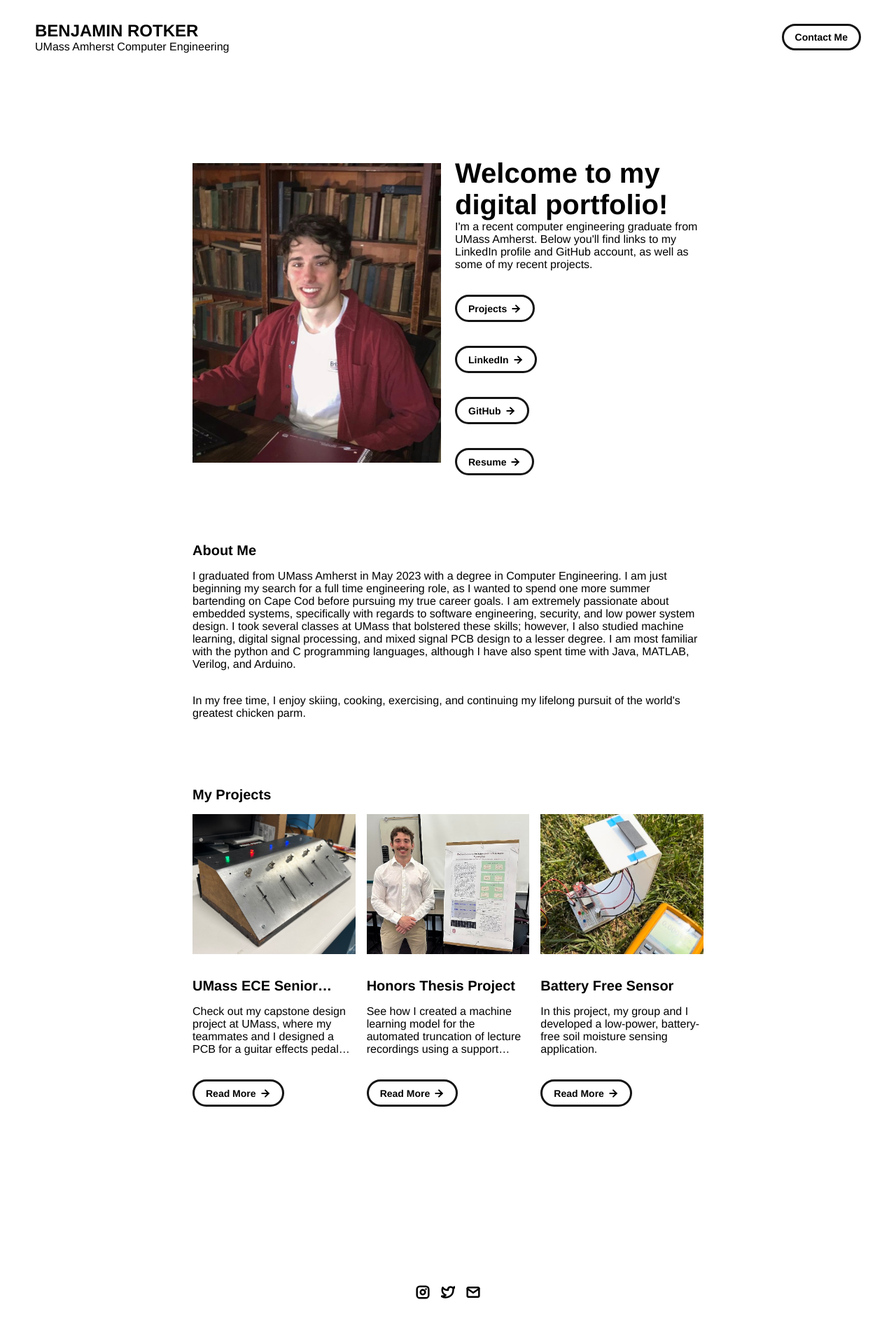
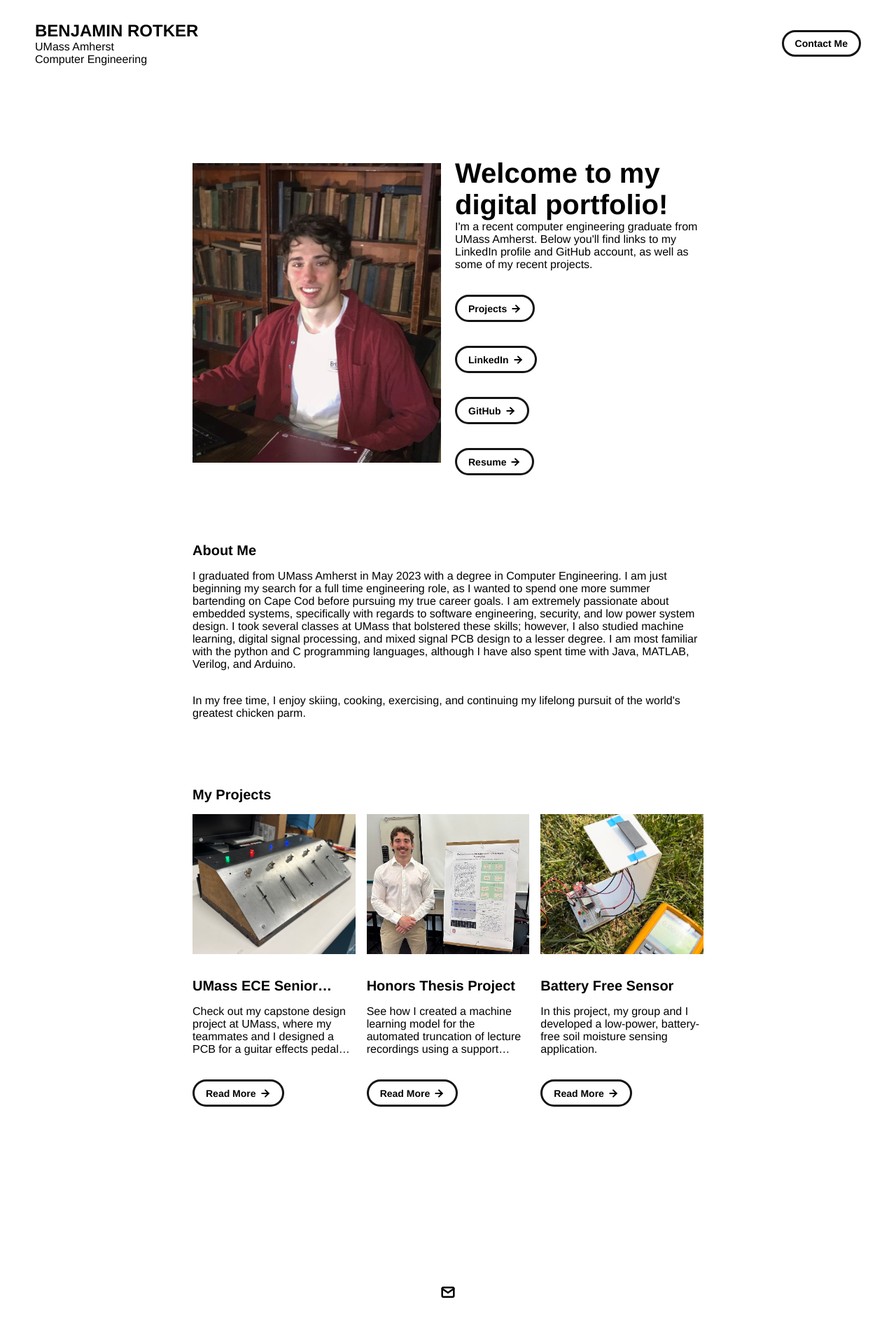
Before and after one commit to rotkstar/rotkstar.github.io, a plain HTML site: page index.html in a window 1280 px wide. Shown: the whole page at 70% size. Drawn offline with Linux system fonts and the light colour scheme.

Commit message:
Commit 13

```diff
--- a/index.html
+++ b/index.html
@@ -30,9 +30,10 @@
       <a class="nav-title-link" href="./index.html">
         <!-- TODO - Change the "Portfolio Title" to whatever you want displayed in the top left -->
         <span class="nav-title">BENJAMIN ROTKER</span>
-				<div class="body-text">UMass Amherst Computer Engineering </div>
+				<div class="body-text">UMass Amherst</div>
+				<div class="body-text">Computer Engineering</div>
          <!-- TODO - Change the email after 'mailto:' to your email address for contact -->
-        <a class="button" href="mailto:whitevans.eth@gmail.com">
+        <a class="button" href="mailto:ben.rotker@gmail.com">
           <span class="button-text">Contact Me</span>
         </a>
       </a>
@@ -170,27 +171,11 @@
     <!-- FOOTER -->
     <div id="footer">
       <!--
-        TODO - Change href to your Instagram account (can also delete entire "a" element if no Instagram)
-
-        This should be the same across all pages.
-      -->
-      <a class="icon-link" target="_blank" href="https://twitter.com/whitevans_eth">
-        <image src="./assets/icons/instagram.svg" class="footer-icon"/>
-      </a>
-      <!--
-        TODO - Change href to your Twitter account (can also delete entire "a" element if no Twitter)
-
-        This should be the same across all pages.
-      -->
-      <a class="icon-link" target="_blank" href="https://twitter.com/whitevans_eth">
-        <image src="./assets/icons/twitter.svg" class="footer-icon"/>
-      </a>
-      <!--
         TODO - Change the email after "mailto" to your contact email
 
         This should be the same across all pages.
       -->
-      <a class="icon-link" href="mailto:whitevans.eth@gmail.com">
+      <a class="icon-link" href="mailto:ben.rotker@gmail.com">
         <image src="./assets/icons/mail.svg" class="footer-icon"/>
       </a>
     </div>
```
Also changed, not shown: project-pages/SDP.html (+2 -18 lines), project-pages/lp-project.html (+2 -18 lines), project-pages/thesis-project.html (+2 -18 lines).
